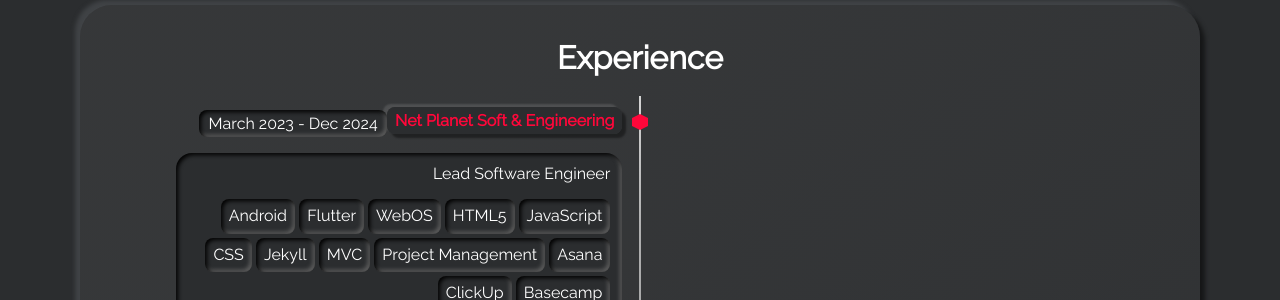
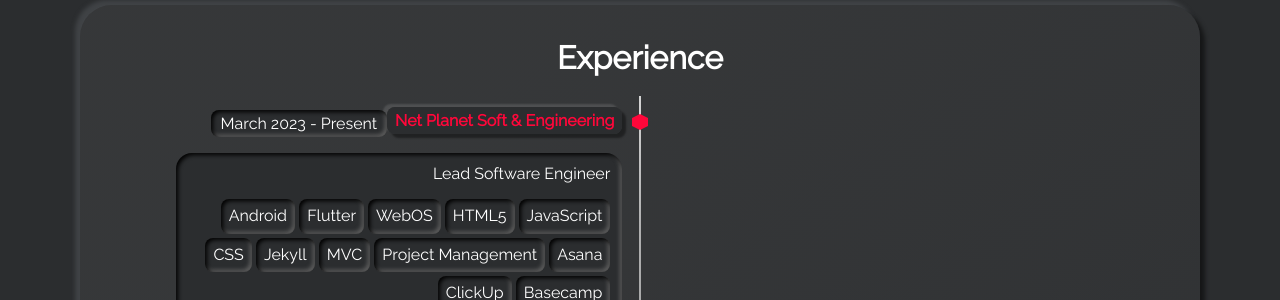
Before and after one commit to writeshahadat/writeshahadat.github.io, a Jekyll site: the page built from index.html, in a window 1280 px wide and 900 px high, scrolled down 1983 px. Shown: the part 146-446 px from the top of the window. Built offline with Jekyll 4.4.1, drawn with Linux system fonts in a browser that asks for light colours.

Commit message:
Updated timeline.yml

```diff
--- a/_data/timeline.yml
+++ b/_data/timeline.yml
@@ -19,7 +19,7 @@
 
 - title: Net Planet Soft & Engineering
   title-url: https://netplanetsoft.com/
-  date: March 2023 - Dec 2024
+  date: March 2023 - Present
   subtitle: Lead Software Engineer
   tags:
     - tag: Android
```
